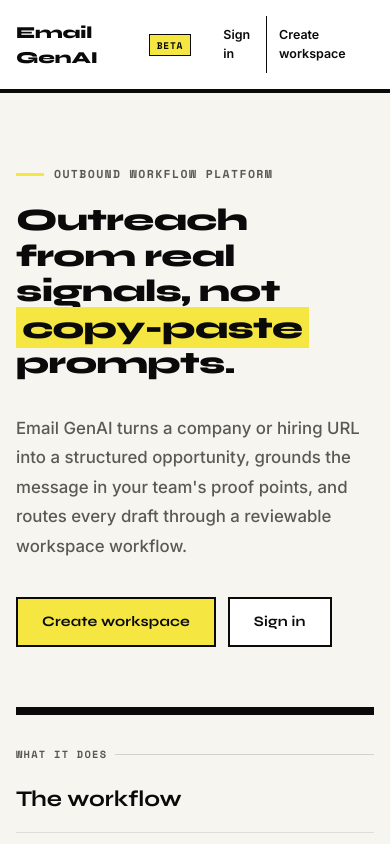
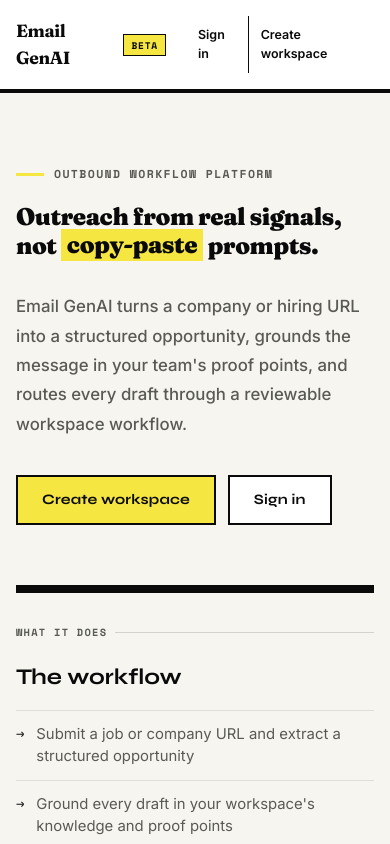
Before and after one commit to swap-mitra/email-gen, a Next.js app: page / in a window 390 px wide. Shown: the top 844 px of the page. Built offline with nearby package versions, Linux system fonts and the light colour scheme; no server answers.

Commit message:
fix(ui): minor issues in landing page

```diff
--- a/src/app/globals.css
+++ b/src/app/globals.css
@@ -1,29 +1,32 @@
-@import url("https://fonts.googleapis.com/css2?family=Syne:wght@400;600;700;800&family=Inter:wght@400;500;600&family=Space+Mono:wght@400;700&display=swap");
+@import url("https://fonts.googleapis.com/css2?family=Fraunces:ital,opsz,wght@0,9..144,300;0,9..144,700;0,9..144,900;1,9..144,700&family=Syne:wght@400;600;700;800&family=Inter:wght@400;500;600&family=Space+Mono:wght@400;700&display=swap");
 
 /* ---------------------------------------------------------------------------
    Token system — Email GenAI / Editorial Brutalism
    --------------------------------------------------------------------------- */
 :root {
-  --ink:        #0A0A0A;
-  --ground:     #F7F5F0;
-  --white:      #FFFFFF;
-  --yellow:     #F5E642;
-  --yellow-dim: #EDD800;
-  --rule:       2px solid #0A0A0A;
-  --rule-heavy: 4px solid #0A0A0A;
-  --rule-xl:    8px solid #0A0A0A;
-  --muted:      #5A5A54;
-  --border:     1px solid #0A0A0A;
+  --ink: #0a0a0a;
+  --ground: #f7f5f0;
+  --white: #ffffff;
+  --yellow: #f5e642;
+  --yellow-dim: #edd800;
+  --rule: 2px solid #0a0a0a;
+  --rule-heavy: 4px solid #0a0a0a;
+  --rule-xl: 8px solid #0a0a0a;
+  --muted: #5a5a54;
+  --border: 1px solid #0a0a0a;
 
   --font-display: "Syne", sans-serif;
-  --font-body:    "Inter", sans-serif;
-  --font-mono:    "Space Mono", monospace;
+  --font-hero:    "Fraunces", serif;
+  --font-body: "Inter", sans-serif;
+  --font-mono: "Space Mono", monospace;
 }
 
 /* ---------------------------------------------------------------------------
    Reset
    --------------------------------------------------------------------------- */
-*, *::before, *::after {
+*,
+*::before,
+*::after {
   box-sizing: border-box;
   margin: 0;
   padding: 0;
@@ -117,10 +120,10 @@
 }
 
 .brand {
-  font-family: var(--font-display);
-  font-size: 1.05rem;
-  font-weight: 800;
-  letter-spacing: -0.01em;
+  font-family: var(--font-hero);
+  font-size: 1.1rem;
+  font-weight: 700;
+  letter-spacing: -0.02em;
   display: flex;
   align-items: center;
   gap: 10px;
@@ -185,7 +188,9 @@
   padding: 12px 24px;
   cursor: pointer;
   text-decoration: none;
-  transition: transform 80ms, box-shadow 80ms;
+  transition:
+    transform 80ms,
+    box-shadow 80ms;
   position: relative;
 }
 
@@ -245,9 +250,11 @@
 }
 
 .hero-headline {
-  font-size: clamp(2rem, 5vw, 4.5rem);
-  line-height: 1.15;
-  max-width: 18ch;
+  font-family: var(--font-hero);
+  font-size: clamp(1.8rem, 3.5vw, 3.2rem);
+  font-weight: 900;
+  line-height: 1.35;
+  max-width: 22ch;
   margin-bottom: 32px;
 }
 
@@ -256,8 +263,9 @@
   background: var(--yellow);
   -webkit-box-decoration-break: clone;
   box-decoration-break: clone;
-  padding: 0.05em 0.2em;
+  padding: 0.05em 0.25em;
   margin: 0;
+  white-space: nowrap;
 }
 
 .hero-body {
@@ -347,7 +355,7 @@
   align-items: flex-start;
   gap: 12px;
   padding: 12px 0;
-  border-top: 1px solid rgba(10,10,10,0.1);
+  border-top: 1px solid rgba(10, 10, 10, 0.1);
   font-size: 0.93rem;
   line-height: 1.5;
   color: var(--muted);
@@ -459,7 +467,7 @@
   border-right: none;
 }
 
-.dash-block:nth-last-child(-n+2) {
+.dash-block:nth-last-child(-n + 2) {
   border-bottom: none;
 }
 
@@ -499,7 +507,7 @@
   align-items: baseline;
   gap: 8px 16px;
   padding: 10px 0;
-  border-bottom: 1px solid rgba(10,10,10,0.1);
+  border-bottom: 1px solid rgba(10, 10, 10, 0.1);
 }
 
 .activity-feed li:last-child {
@@ -552,7 +560,7 @@
   align-items: flex-start;
   gap: 10px;
   padding: 9px 0;
-  border-bottom: 1px solid rgba(10,10,10,0.1);
+  border-bottom: 1px solid rgba(10, 10, 10, 0.1);
   font-size: 0.88rem;
   line-height: 1.5;
   color: var(--muted);
@@ -635,7 +643,7 @@
     border-right: none;
   }
 
-  .dash-block:nth-last-child(-n+2) {
+  .dash-block:nth-last-child(-n + 2) {
     border-bottom: var(--rule-heavy);
   }
 
@@ -680,7 +688,7 @@
   }
 
   .hero-headline {
-    font-size: clamp(1.6rem, 8vw, 2.6rem);
-    line-height: 1.15;
+    font-size: clamp(1.5rem, 6vw, 2.2rem);
+    line-height: 1.2;
   }
 }
```
Also changed, not shown: src/app/dashboard/page.tsx (+11 -17 lines).
